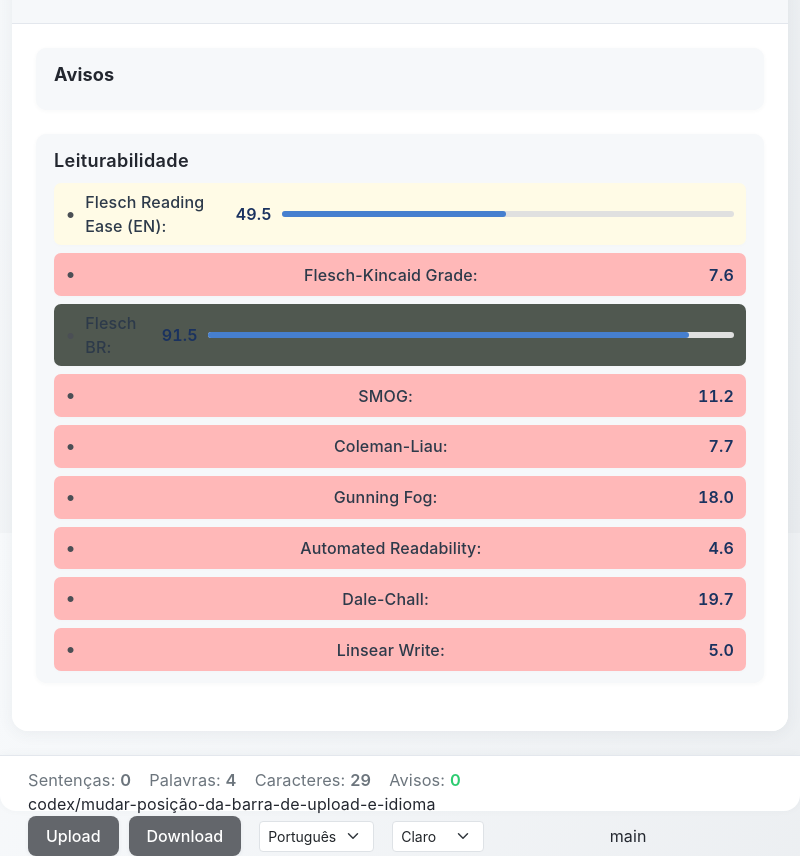
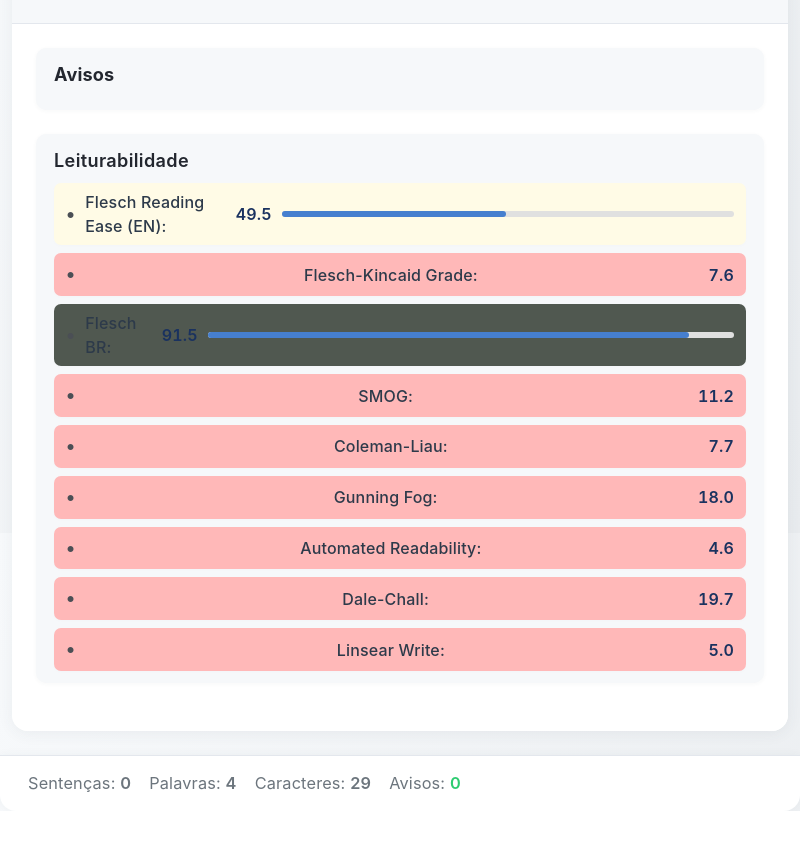
Before and after one commit to mtgr18977/Verbalize, an Electron app: page index.html in a window 800 px wide. Shown: the part 267-1123 px from the top of the page. After the commit the page ends 1078 px from the top, so only its background shows below. Drawn offline with nearby package versions, Linux system fonts and the light colour scheme.

Commit message:
Remove extra UI elements from stats panel

```diff
--- a/index.html
+++ b/index.html
@@ -61,25 +61,6 @@
         <p>Caracteres: <span id="characters">0</span></p>
         <p>Avisos: <span id="warnings" class="text-success">0</span></p>
     </div>
- codex/mudar-posição-da-barra-de-upload-e-idioma
-
-
-    <!-- Botões de Upload e Download -->
-    <div id="file-actions">
-        <input type="file" id="file-input" accept=".md,.markdown,.txt">
-        <button id="upload-button" class="btn btn-secondary btn-sm">Upload</button>
-        <button id="download-button" class="btn btn-secondary btn-sm">Download</button>
-        <select id="language-selector" class="form-select form-select-sm" style="width:auto; display:inline-block; margin-left:8px;">
-            <option value="pt-br">Português</option>
-            <option value="en">English</option>
-            <option value="es">Español</option>
-        </select>
-        <select id="theme-selector" class="form-select form-select-sm" style="width:auto; display:inline-block; margin-left:8px;">
-            <option value="light">Claro</option>
-            <option value="dark">Escuro</option>
-        </select>
-    </div>
- main
     <div id="sugestao-texto-ia" class="mt-2"></div>
 </div>
 
--- a/style.css
+++ b/style.css
@@ -252,7 +252,7 @@ body {
     background: var(--panel-bg);
     border-top: 1px solid var(--border-color);
     display: flex;
-    justify-content: space-between;
+    justify-content: flex-start;
     align-items: center;
     height: 56px;
     box-sizing: border-box;
```
